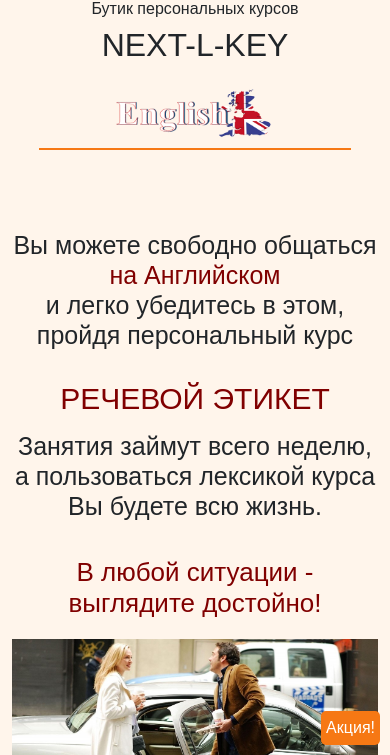
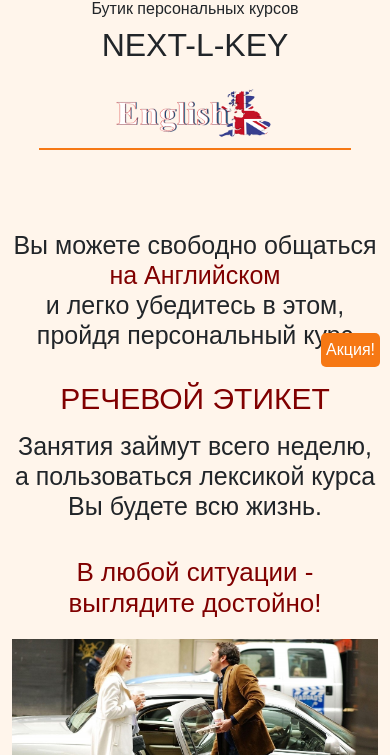
Before and after one commit to emilka1337/CLPsite, a plain HTML site: page index.html in a window 390 px wide. Shown: the part 89-844 px from the top of the page. Drawn offline with Linux system fonts and the light colour scheme.

Commit message:
banner button moved

```diff
--- a/scss/banner/_banner.scss
+++ b/scss/banner/_banner.scss
@@ -80,6 +80,9 @@
 
     .show-banner {
         display: inline-block;
+        position: fixed;
+        top: 50vh;
+        right: 10px;
     }
 }
 
```
Also changed, not shown: scss/styles.css, 1 other file.
